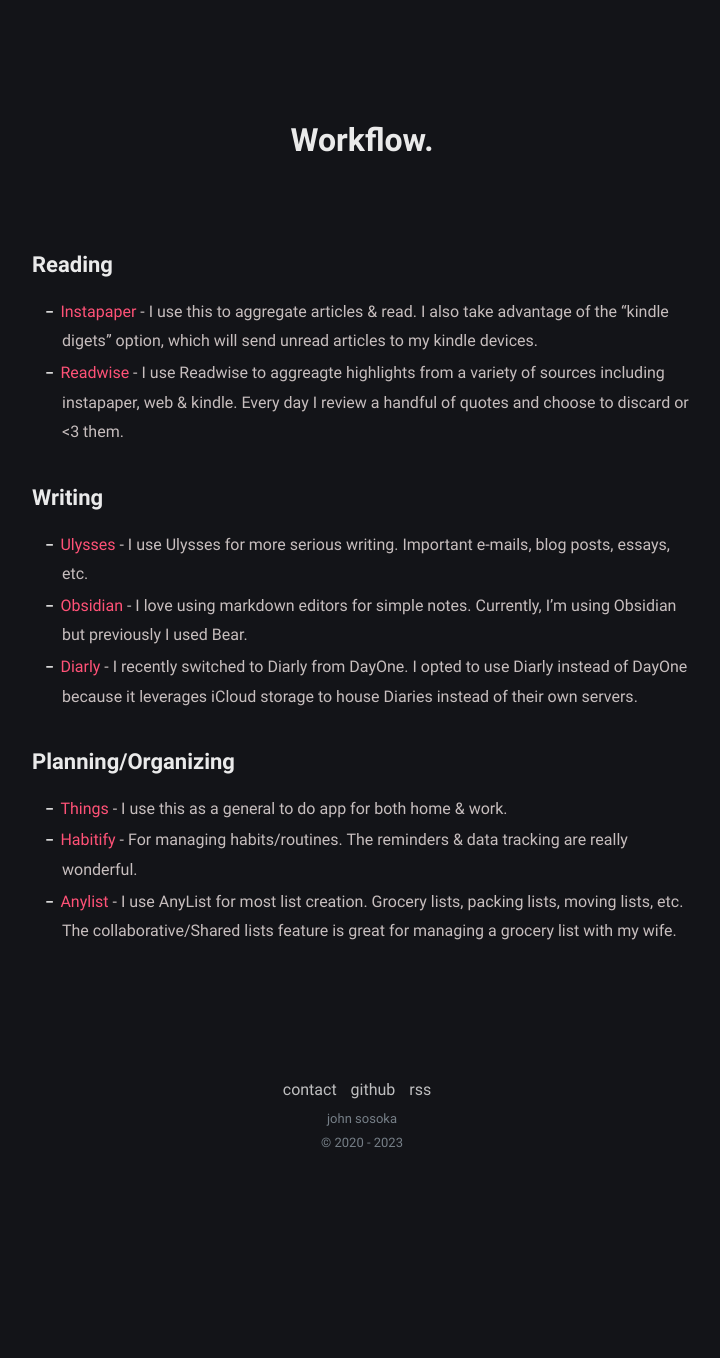
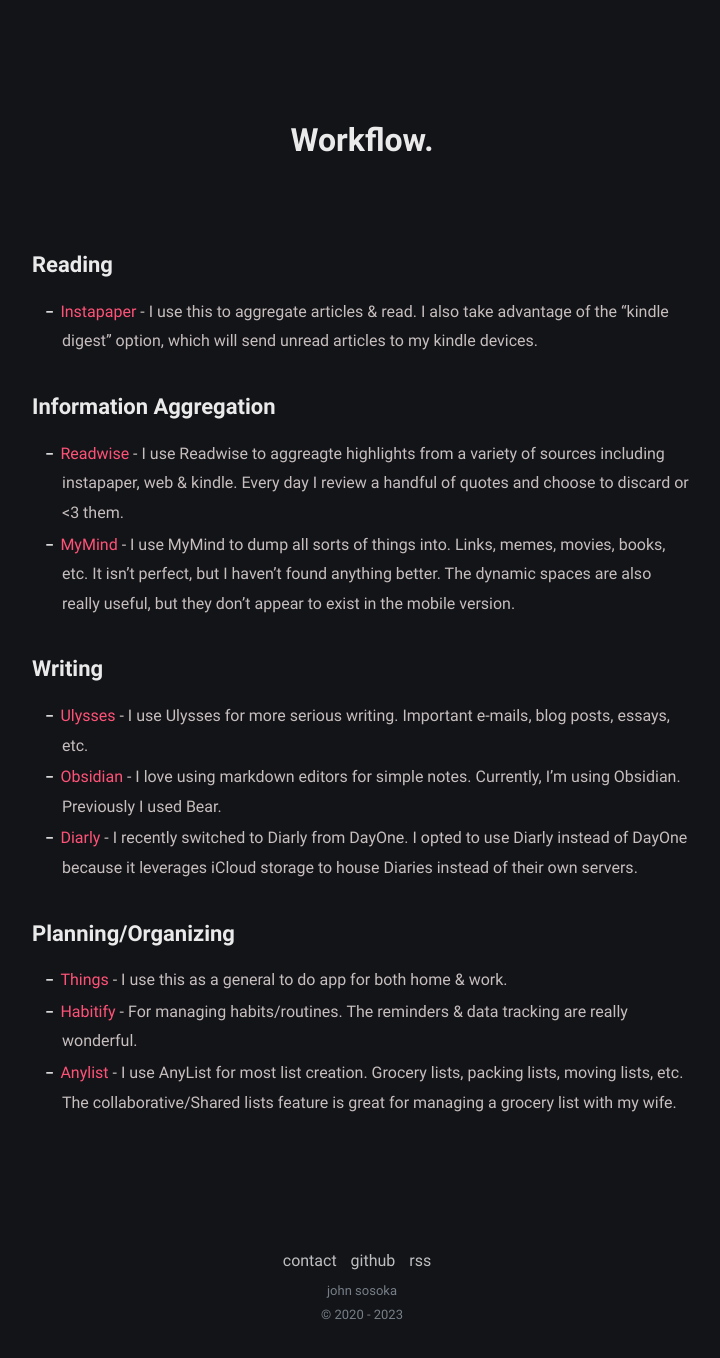
Before and after one commit to johnsosoka/site-johnsosoka-com, a Jekyll site: the page built from website/pages/workflow.md, in a window 1280 px wide, cut to the strip 104-1463 px from the top of the page. Shown: the whole strip, without its empty margins (278-998 px from the left). Built offline with Jekyll 4.4.1, drawn with Linux system fonts in a browser that asks for light colours; before the commit the page ends 1291 px from its top, so only the background shows below that.

Commit message:
workflow updates + bit

```diff
--- a/website/pages/workflow.md
+++ b/website/pages/workflow.md
@@ -9,13 +9,17 @@
 
 ## Reading
 
-* [Instapaper](https://www.instapaper.com/) - I use this to aggregate articles & read. I also take advantage of the "kindle digets" option, which will send unread articles to my kindle devices.
-* [Readwise](readwise.io/) - I use Readwise to aggreagte highlights from a variety of sources including instapaper, web & kindle. Every day I review a handful of quotes and choose to discard or <3 them.
+* [Instapaper](https://www.instapaper.com/) - I use this to aggregate articles & read. I also take advantage of the "kindle digest" option, which will send unread articles to my kindle devices.
+
+## Information Aggregation
+
+* [Readwise](https://readwise.io/) - I use Readwise to aggreagte highlights from a variety of sources including instapaper, web & kindle. Every day I review a handful of quotes and choose to discard or <3 them.
+* [MyMind](https://mymind.com/) - I use MyMind to dump all sorts of things into. Links, memes, movies, books, etc. It isn't perfect, but I haven't found anything better. The dynamic spaces are also really useful, but they don't appear to exist in the mobile version.
 
 ## Writing
 
 * [Ulysses](https://ulysses.app/) - I use Ulysses for more serious writing. Important e-mails, blog posts, essays, etc.
-* [Obsidian](https://obsidian.md/) - I love using markdown editors for simple notes. Currently, I'm using Obsidian but previously I used Bear.
+* [Obsidian](https://obsidian.md/) - I love using markdown editors for simple notes. Currently, I'm using Obsidian. Previously I used Bear.
 * [Diarly](https://diarly.app/) - I recently switched to Diarly from DayOne. I opted to use Diarly instead of DayOne because it leverages iCloud storage to house Diaries instead of their own servers.
 
 ## Planning/Organizing
```
Also changed, not shown: website/pages/bits.md (+4 -0 lines).
